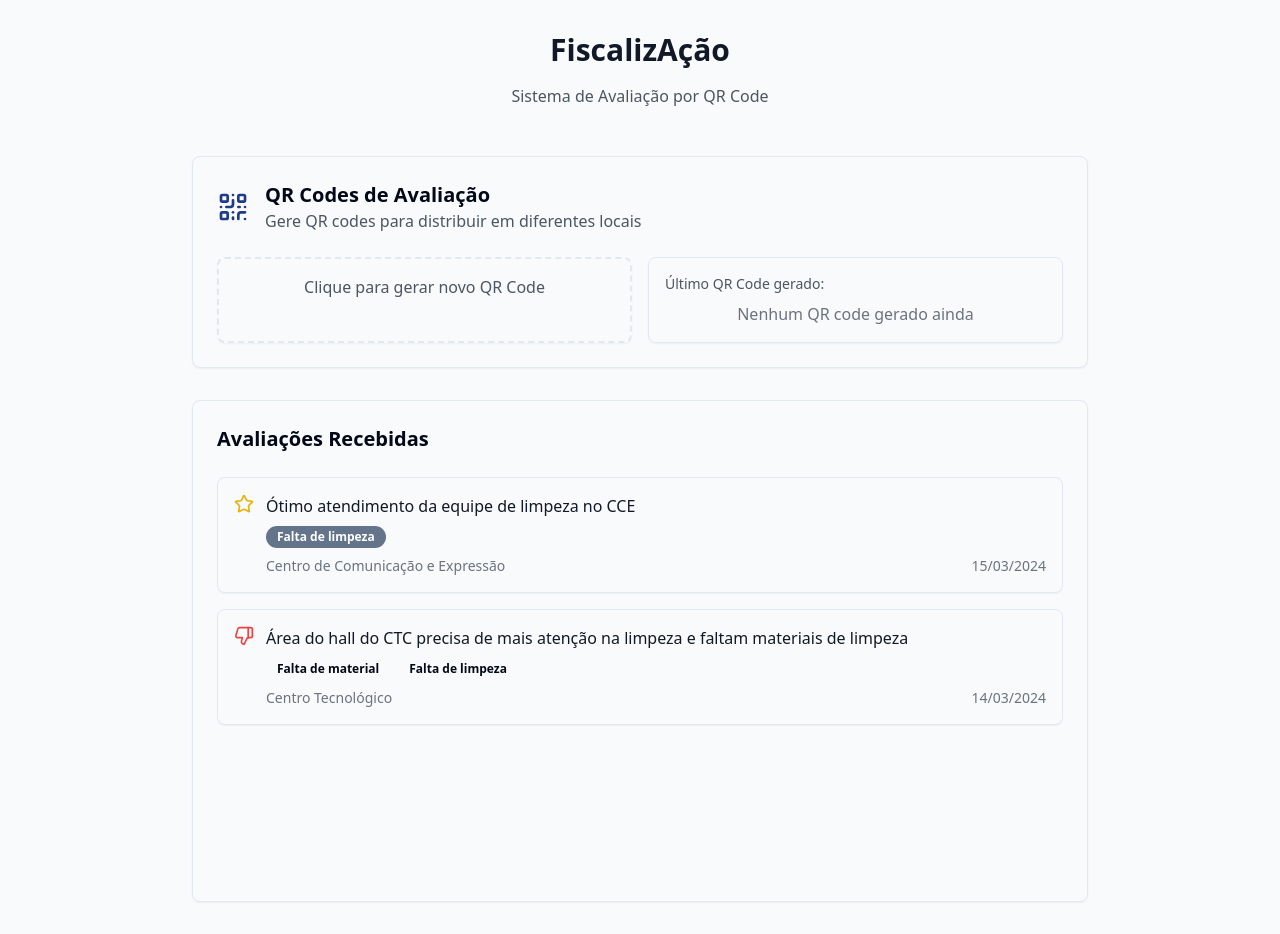
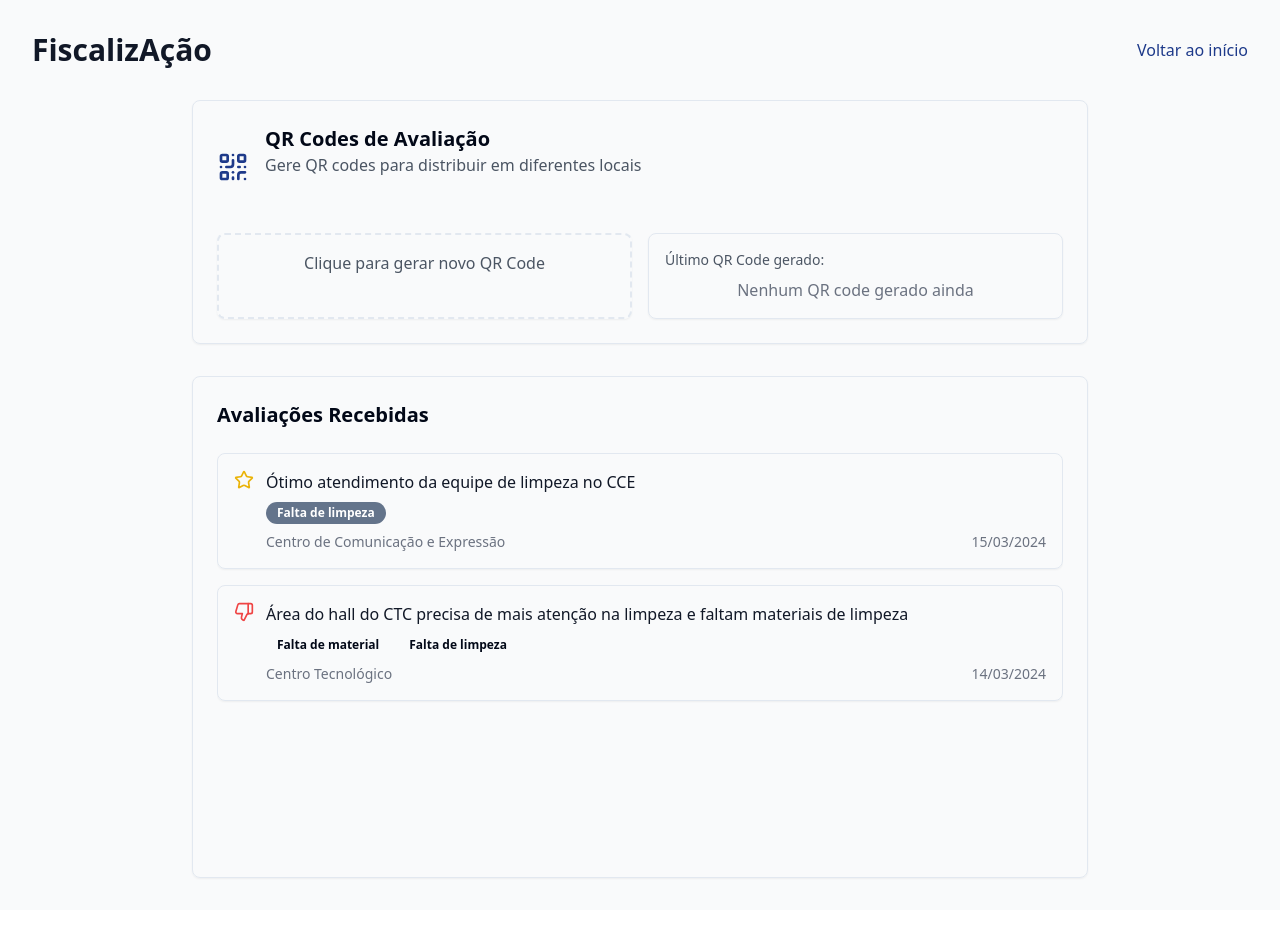
Before and after one commit to dpcproad/Sistema-de-Gestao-e-Fiscalizacao-de-Contratos-DPC-UFSC, a React (Vite) app: page /fiscalizacao in a window 1280 px wide. After the commit the page ends 910 px from the top, so only its background shows below. Built offline with nearby package versions, Linux system fonts and the light colour scheme.

Commit message:
Add "Return to Home" links
Add links to return to the home page in all menu sections.

```diff
--- a/src/pages/CadastroTrabalhadores.tsx
+++ b/src/pages/CadastroTrabalhadores.tsx
@@ -31,6 +31,7 @@ import {
 } from "@/components/ui/table";
 import * as XLSX from 'xlsx';
 import { format } from 'date-fns';
+import { Link } from "react-router-dom";
 
 interface ExcelData {
   [key: string]: any;
@@ -192,10 +193,14 @@ const CadastroTrabalhadores = () => {
     <div className="min-h-screen bg-gray-50">
       <div className="container py-8">
         <div className="max-w-6xl mx-auto">
-          <div className="flex justify-between items-center mb-8">
+          <div className="flex items-center justify-between mb-8">
             <h1 className="text-3xl font-bold text-gray-900">
               Cadastro de Trabalhadores Terceirizados
             </h1>
+            <Link to="/" className="text-primary hover:underline">
+              Voltar ao início
+            </Link>
+          </div>
           <div className="flex gap-4">
             <input
               type="file"
@@ -243,8 +248,6 @@ const CadastroTrabalhadores = () => {
               </DialogContent>
             </Dialog>
           </div>
-          </div>
-
           <div className="bg-white rounded-lg shadow overflow-x-auto">
             {workers.length > 0 ? (
               <Table>
--- a/src/pages/FaleComGestao.tsx
+++ b/src/pages/FaleComGestao.tsx
@@ -9,6 +9,7 @@ import {
 import { Button } from "@/components/ui/button";
 import { MessageCircle } from "lucide-react";
 import { useToast } from "@/components/ui/use-toast";
+import { Link } from "react-router-dom";
 
 const FaleComGestao = () => {
   const [selectedPerson, setSelectedPerson] = useState<string>("");
@@ -44,9 +45,14 @@ const FaleComGestao = () => {
     <div className="min-h-screen bg-gray-50">
       <div className="container py-8">
         <div className="max-w-2xl mx-auto">
-          <h1 className="text-3xl font-bold text-gray-900 mb-8">
-            Fale com a Gestão e os Fiscais
-          </h1>
+          <div className="flex items-center justify-between mb-8">
+            <h1 className="text-3xl font-bold text-gray-900">
+              Fale com a Gestão e os Fiscais
+            </h1>
+            <Link to="/" className="text-primary hover:underline">
+              Voltar ao início
+            </Link>
+          </div>
 
           <div className="bg-white p-6 rounded-lg shadow-md">
             <div className="space-y-6">
--- a/src/pages/FiscalizaAcao.tsx
+++ b/src/pages/FiscalizaAcao.tsx
@@ -1,8 +1,8 @@
-
 import { QrCode, Star, ThumbsDown } from "lucide-react";
 import { Card } from "@/components/ui/card";
 import { ScrollArea } from "@/components/ui/scroll-area";
 import { Badge } from "@/components/ui/badge";
+import { Link } from "react-router-dom";
 
 interface Feedback {
   id: number;
@@ -22,7 +22,6 @@ interface Feedback {
 }
 
 const FiscalizaAcao = () => {
-  // Example feedback data - in a real app, these would come from an API
   const feedbacks: Feedback[] = [
     {
       id: 1,
@@ -77,10 +76,12 @@ const FiscalizaAcao = () => {
   return (
     <div className="min-h-screen bg-gray-50">
       <div className="container py-8">
-        <header className="text-center mb-12">
-          <h1 className="text-3xl font-bold text-gray-900 mb-4">FiscalizAção</h1>
-          <p className="text-gray-600 mb-8">Sistema de Avaliação por QR Code</p>
-        </header>
+        <div className="flex items-center justify-between mb-8">
+          <h1 className="text-3xl font-bold text-gray-900">FiscalizAção</h1>
+          <Link to="/" className="text-primary hover:underline">
+            Voltar ao início
+          </Link>
+        </div>
 
         <div className="max-w-4xl mx-auto">
           <Card className="p-6 mb-8">
@@ -88,7 +89,7 @@ const FiscalizaAcao = () => {
               <QrCode className="h-8 w-8 text-primary" />
               <div>
                 <h2 className="text-xl font-semibold">QR Codes de Avaliação</h2>
-                <p className="text-gray-600">Gere QR codes para distribuir em diferentes locais</p>
+                <p className="text-gray-600 mb-8">Gere QR codes para distribuir em diferentes locais</p>
               </div>
             </div>
             <div className="grid md:grid-cols-2 gap-4">
```
Also changed, not shown: src/pages/AvaliacaoMensal.tsx (line endings or trailing spaces). Lines whose indentation alone changed are shown as unchanged.
